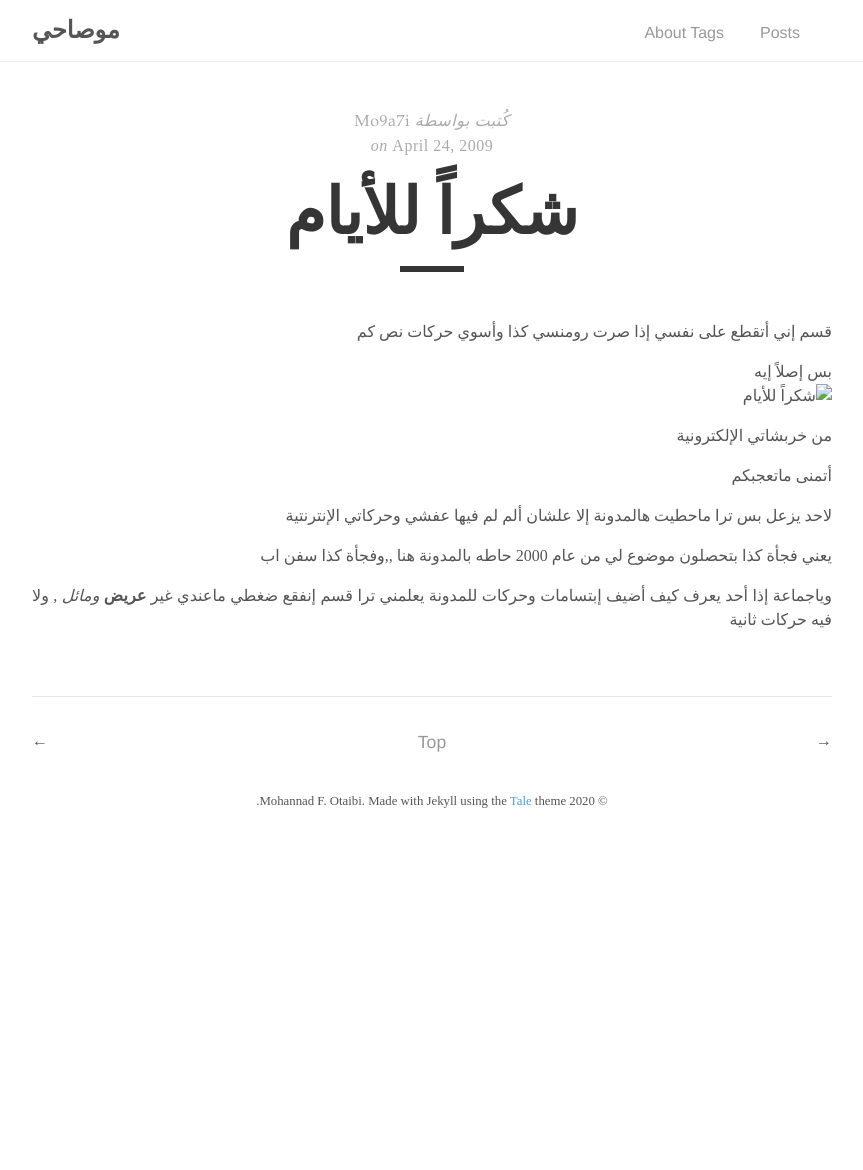
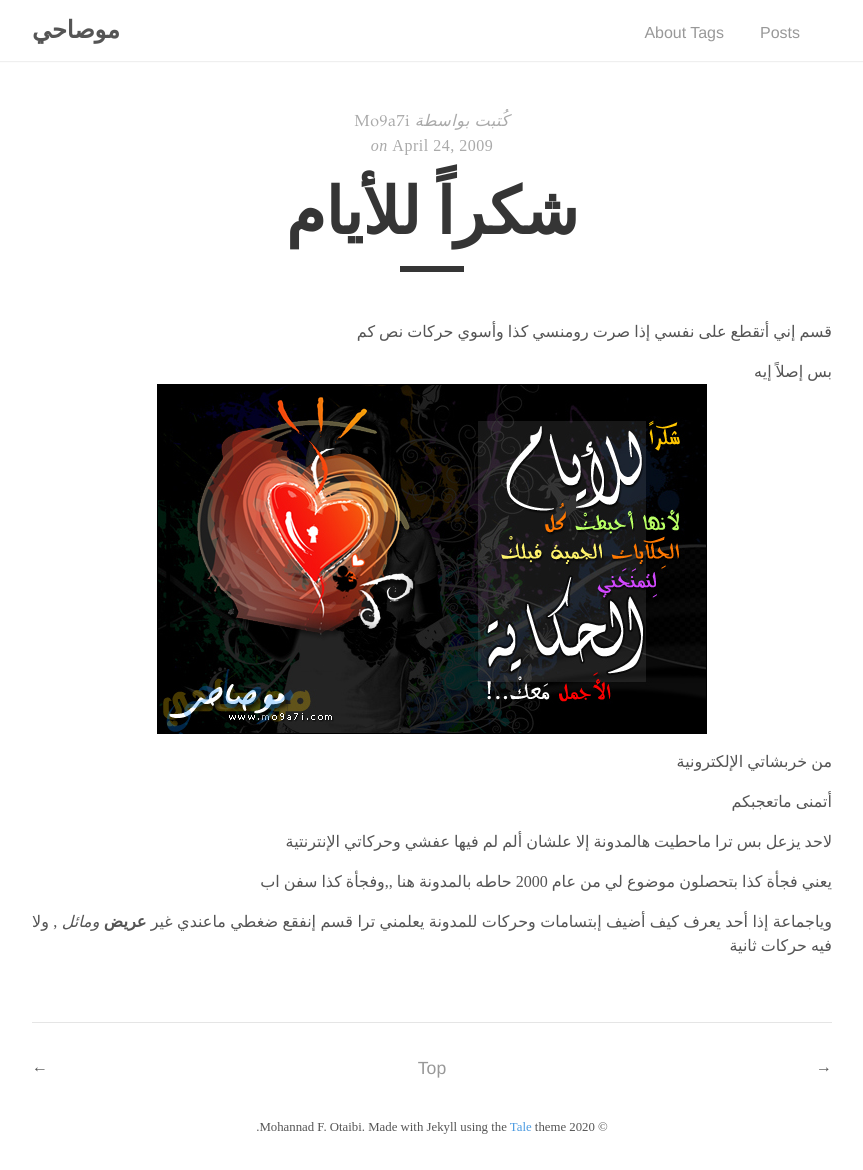
Before and after one commit to mo9a7i/jekyll_mo9a7i_com, a Jekyll site: the page built from _posts/2009-04-25-شكراً-للأيام.md, in a window 1280 px wide. Shown: the whole page, without its empty margins (208-1071 px from the left). Built offline with Jekyll 4.4.1, drawn with Linux system fonts in a browser that asks for light colours; some web fonts are replaced; before the commit the page ends 900 px from its top, so only the background shows below that.

Commit message:
Update 2009-04-25-شكراً-للأيام.md

```diff
--- a/_posts/2009-04-25-شكراً-للأيام.md
+++ b/_posts/2009-04-25-شكراً-للأيام.md
@@ -13,7 +13,7 @@ categories:
 قسم إني أتقطع على نفسي إذا صرت رومنسي كذا وأسوي حركات نص كم
 
 بس إصلاً إيه
-![شكراً للأيام](assets/files/2009/04/thanksd.jpg)
+![شكراً للأيام](/assets/files/2009/04/thanksd.jpg)
 
 
 من خربشاتي الإلكترونية
```
